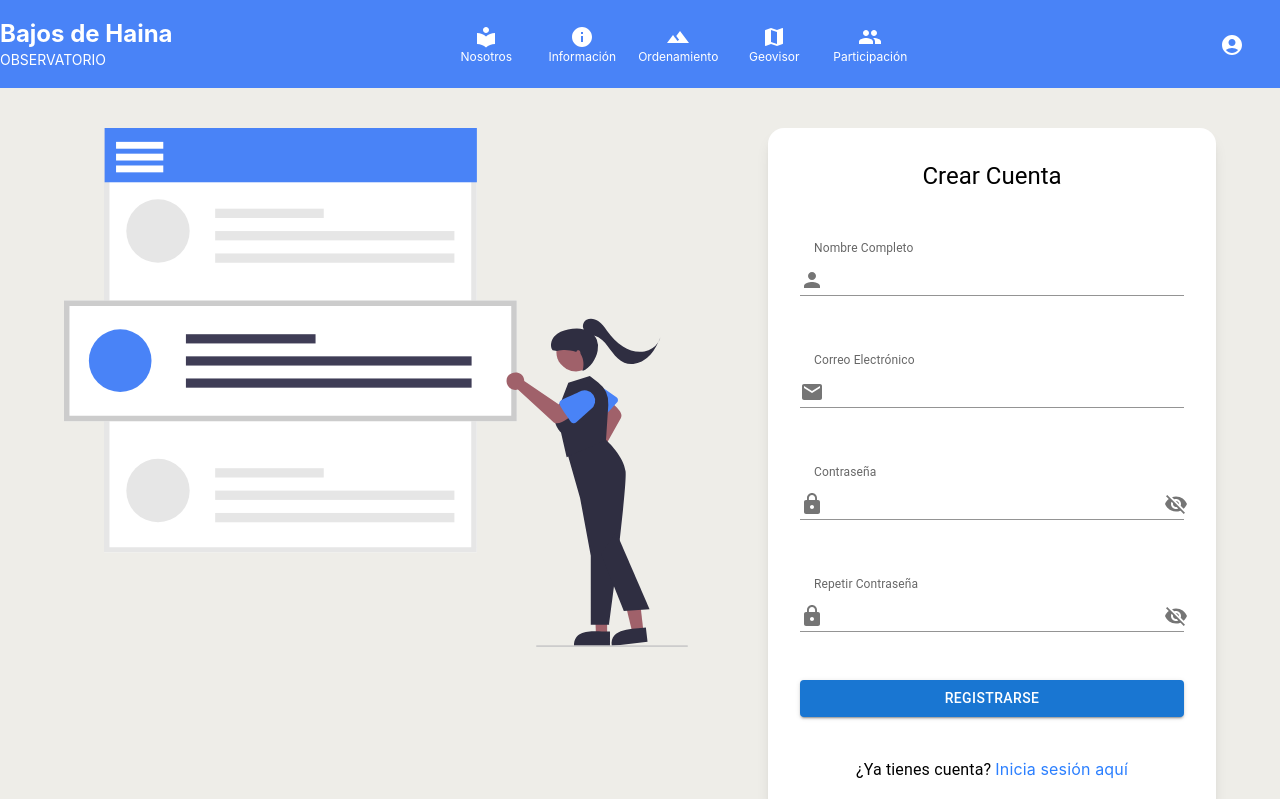
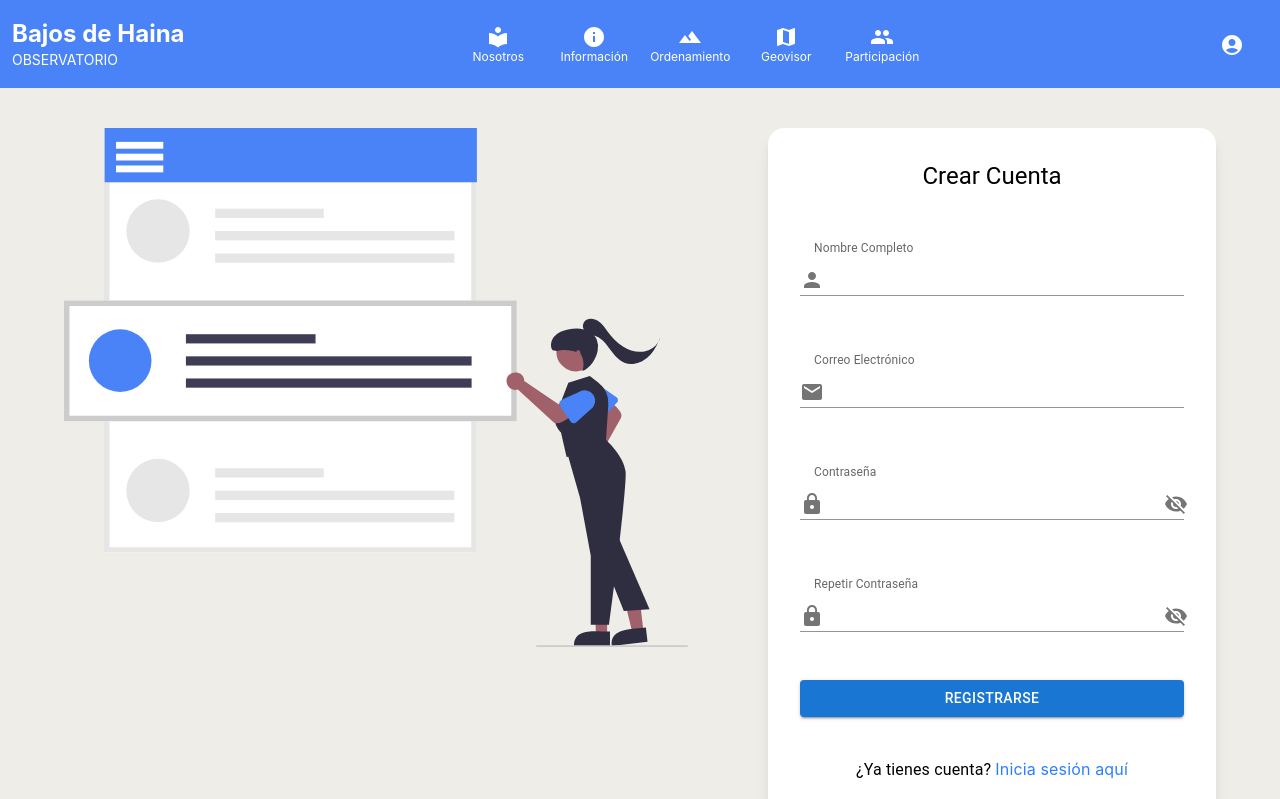
Before and after one commit to jaime-hndz/fondocyt, a React (Vite) app: page /register in a window 1280 px wide. Shown: the top 799 px of the page. Built offline with nearby package versions, Linux system fonts and the light colour scheme.

Commit message:
fix header and form  url

```diff
--- a/src/components/layout/Header.tsx
+++ b/src/components/layout/Header.tsx
@@ -9,7 +9,7 @@ export const Header = () => {
         <div className="container mx-auto">
           <div className="flex items-center justify-between">
             <Link to='/'>
-            <div className=" text-white p-3 lg:p-0  ">
+            <div className=" text-white p-3   ">
               <div className="text-2xl font-bold">Bajos de Haina</div>
               <div className="  text-sm">OBSERVATORIO</div>
             </div>
--- a/src/screens/public/tools/ParticipacionCiudadanaScreen.tsx
+++ b/src/screens/public/tools/ParticipacionCiudadanaScreen.tsx
@@ -2,7 +2,7 @@
 export const ParticipacionCiudadanaScreen = () => {
   return (
         <div className="">
-          <iframe className="w-full h-200 static x-<-10px>" src="https://lightgray-ibis-213262.hostingersite.com" />
+          <iframe className="w-full h-200 static x-<-10px>" src="https://foro.observatoriohaina.do" />
         </div>
 
   )
```
